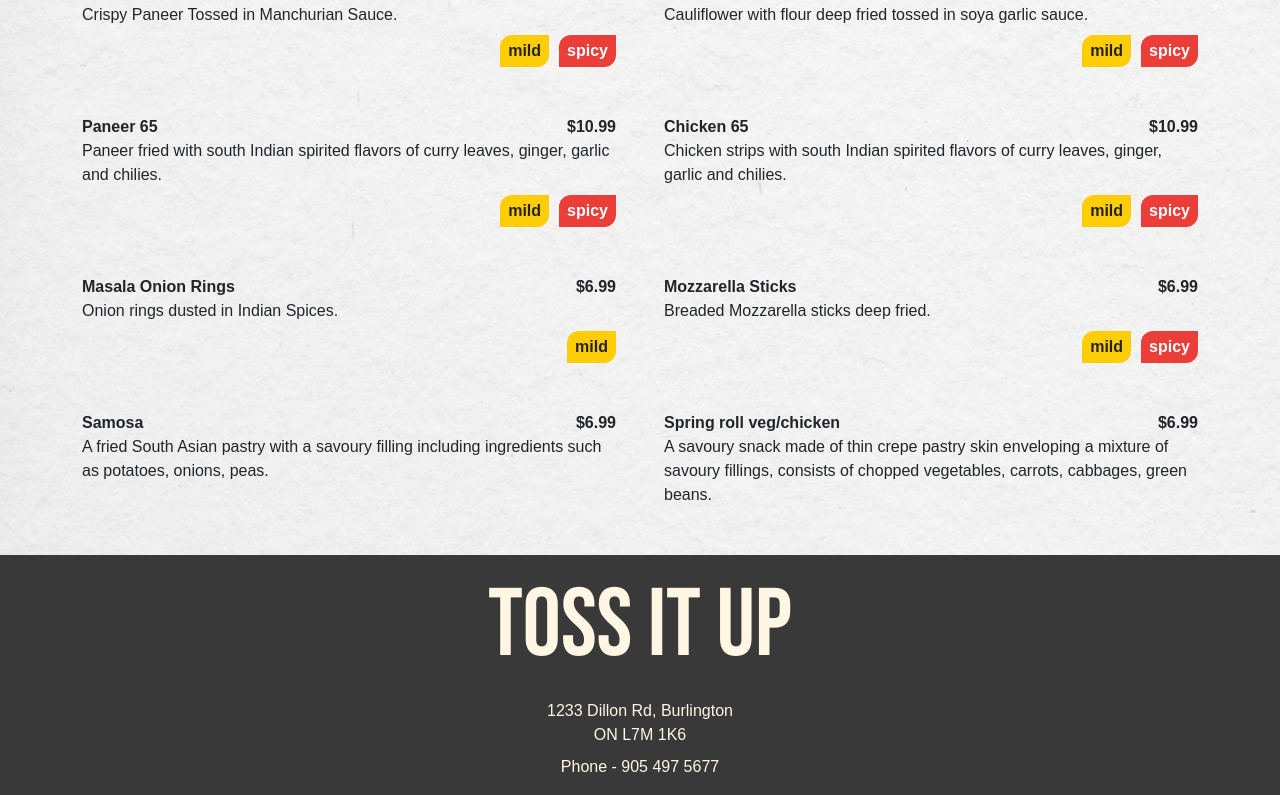
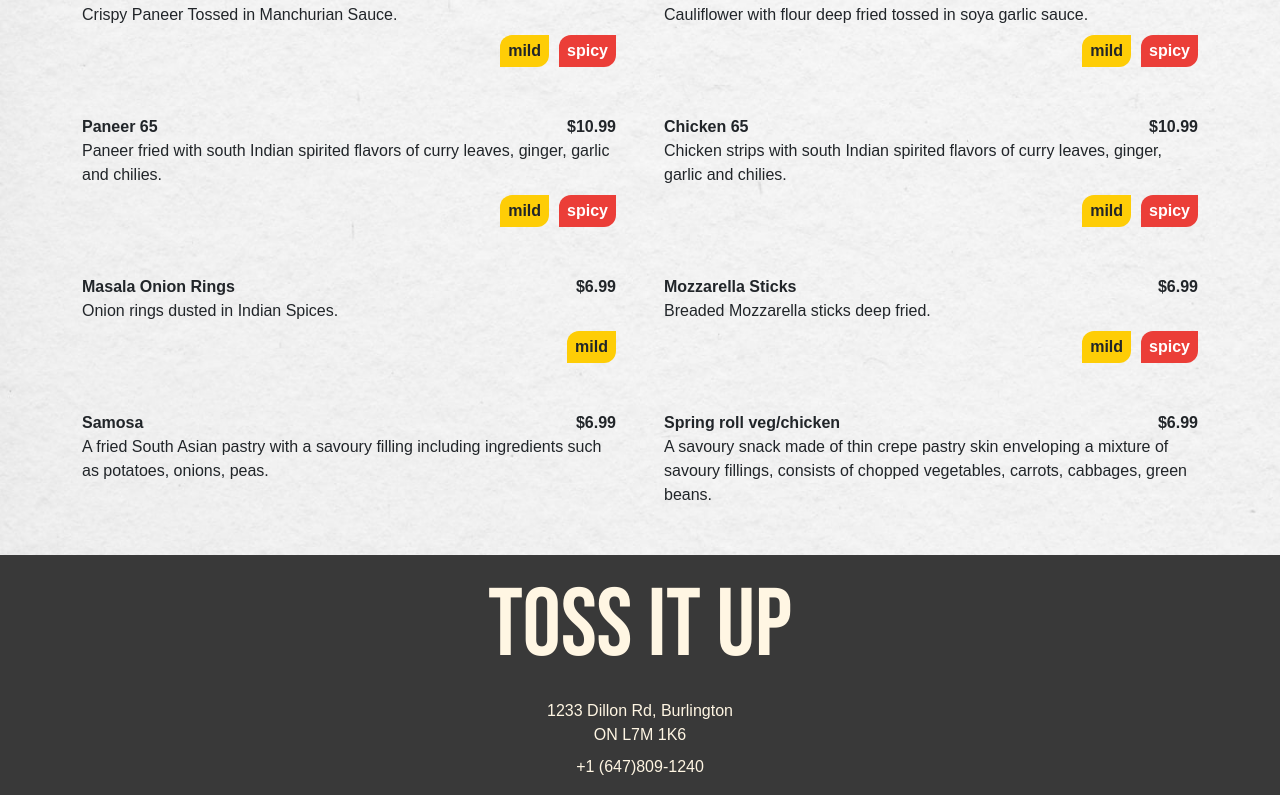
Before and after one commit to abhirham/tossitup, a React (Create React App) app: page / in a window 1280 px wide. Shown: the part 989-1784 px from the top of the page. Built offline with nearby package versions, Linux system fonts and the light colour scheme; the HTML template or start-up script is replaced by a standard one; a web font is replaced by a local one.

Commit message:
finalized address and number

```diff
--- a/src/App.css
+++ b/src/App.css
@@ -21,7 +21,10 @@
 
 footer {
   background: #393939;
-  color: #FFF6E3;
+}
+
+footer, footer a {
+  color: #FFF6E3 !important;
 }
 
 footer .brand {
--- a/src/App.js
+++ b/src/App.js
@@ -46,9 +46,19 @@
       </main>
       <footer className="d-flex flex-column justify-content-center align-items-center pb-3">
         <div className="brand">TOSS IT UP</div>
-        <div>1233 Dillon Rd, Burlington</div>
-        <div>ON L7M 1K6</div>
-        <div className="mt-2">Phone - 905 497 5677</div>
+        <a
+          href="https://goo.gl/maps/yHFx7VMokEH3KC9i8"
+          className="text-center text-decoration-none"
+        >
+          1233 Dillon Rd, Burlington
+          <br />
+          ON L7M 1K6
+        </a>
+        <div className="mt-2">
+          <a href="tel:+16478091240" className="text-decoration-none">
+            +1 (647)809-1240
+          </a>
+        </div>
       </footer>
     </div>
   );
```
